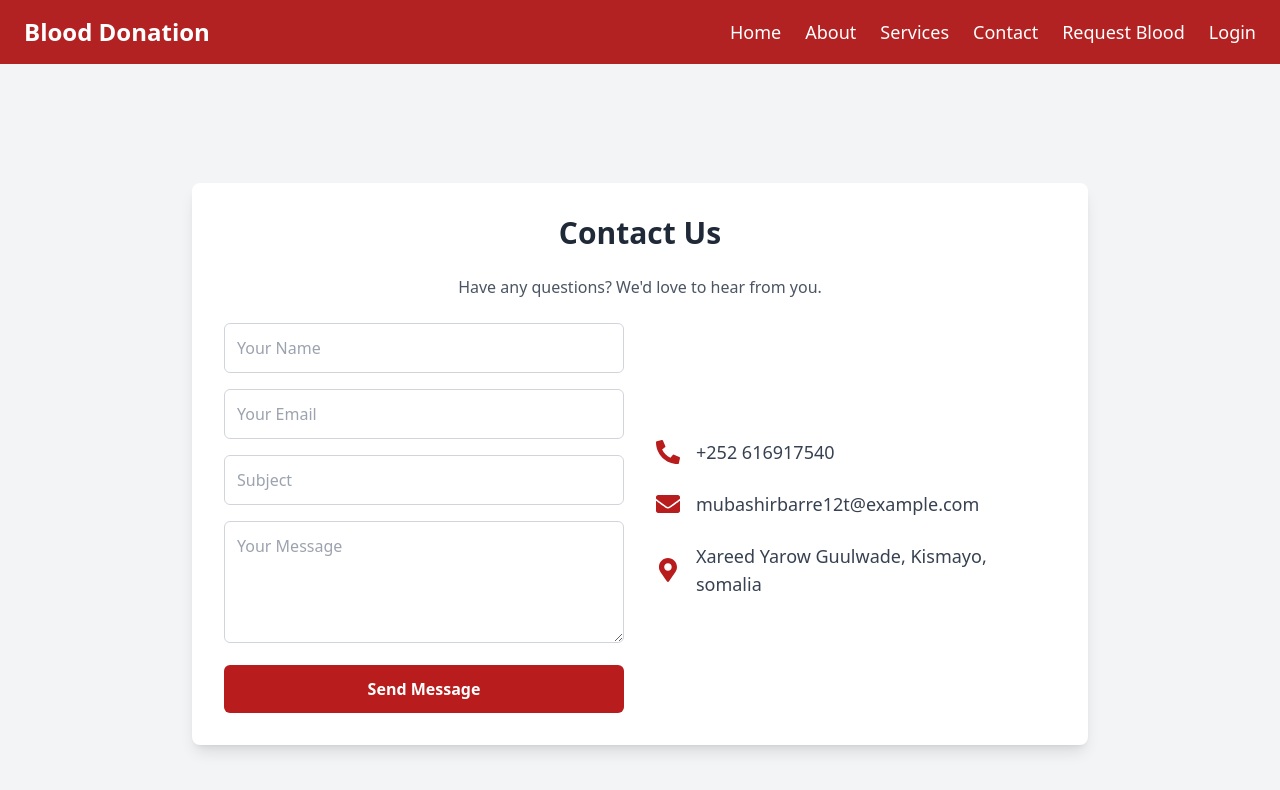
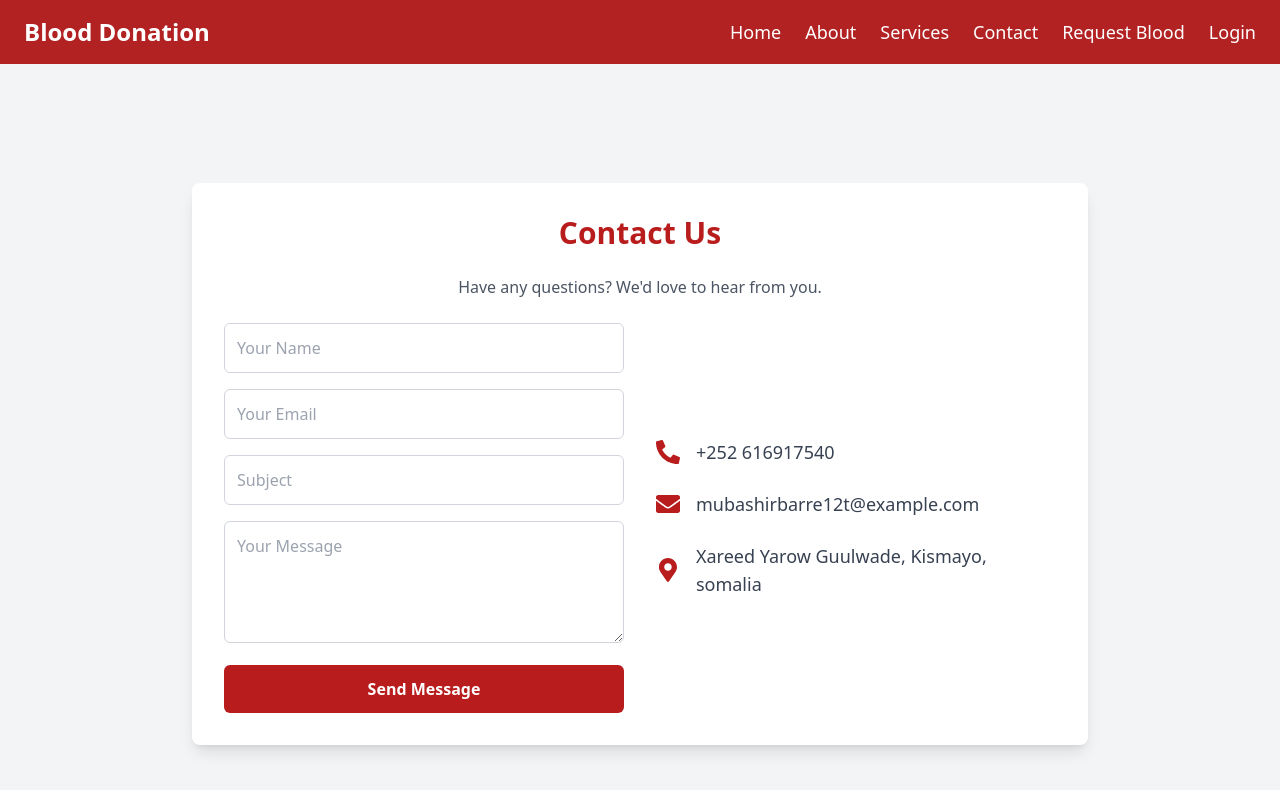
Before and after one commit to mupashirbare/Blood-donation-management, a React (Vite) app in the folder frontend/: page /contact in a window 1280 px wide. Shown: the top 790 px of the page. Built offline with nearby package versions, Linux system fonts and the light colour scheme.

Commit message:
i was updated the contact pages.

```diff
--- a/frontend/src/pages/ContactPage.jsx
+++ b/frontend/src/pages/ContactPage.jsx
@@ -27,7 +27,7 @@ const ContactPage = () => {
     <div className="flex flex-col items-center justify-center min-h-screen bg-gray-100 p-4">
       {/* Contact Card */}
       <div className="w-full max-w-4xl bg-white shadow-lg rounded-lg p-8">
-        <h2 className="text-3xl font-semibold text-gray-800 text-center mb-6">
+        <h2 className="text-3xl font-semibold text-red-700 text-center mb-6">
           Contact Us
         </h2>
         <p className="text-center text-gray-600 mb-6">
```
